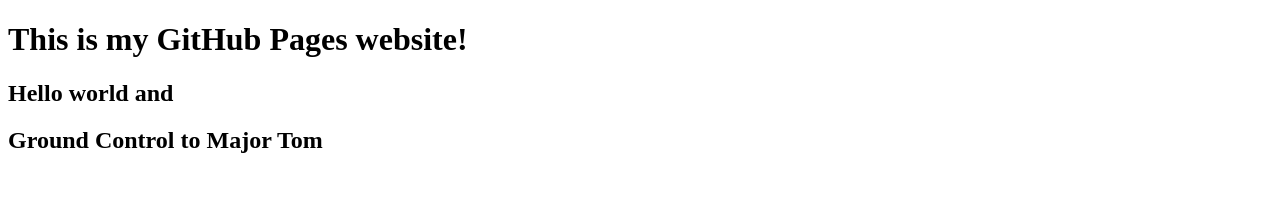
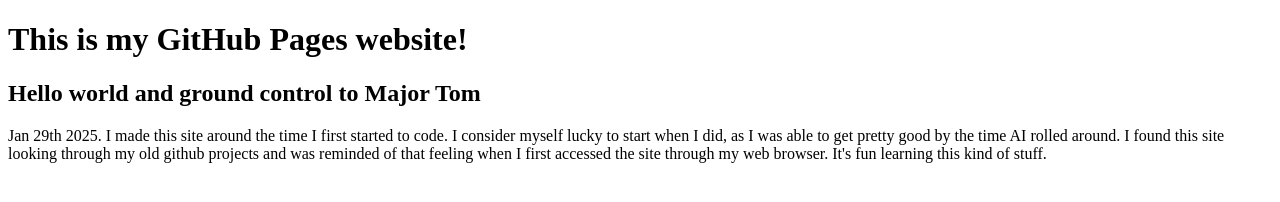
Before and after one commit to d2vin/d2vin.github.io, a plain HTML site: page index.html in a window 1280 px wide. Drawn offline with Linux system fonts and the light colour scheme.

Commit message:
Update index.html

```diff
--- a/index.html
+++ b/index.html
@@ -10,7 +10,7 @@
 </head>
 <body>
     <h1>This is my GitHub Pages website!</h1>
-    <h2>Hello world and</h2>
-    <h2 style="border: 5px;">Ground Control to Major Tom</h2>
+    <h2>Hello world and ground control to Major Tom</h2>
+    <p>Jan 29th 2025. I made this site around the time I first started to code. I consider myself lucky to start when I did, as I was able to get pretty good by the time AI rolled around. I found this site looking through my old github projects and was reminded of that feeling when I first accessed the site through my web browser. It's fun learning this kind of stuff.</p>
 </body>
 </html>
```
